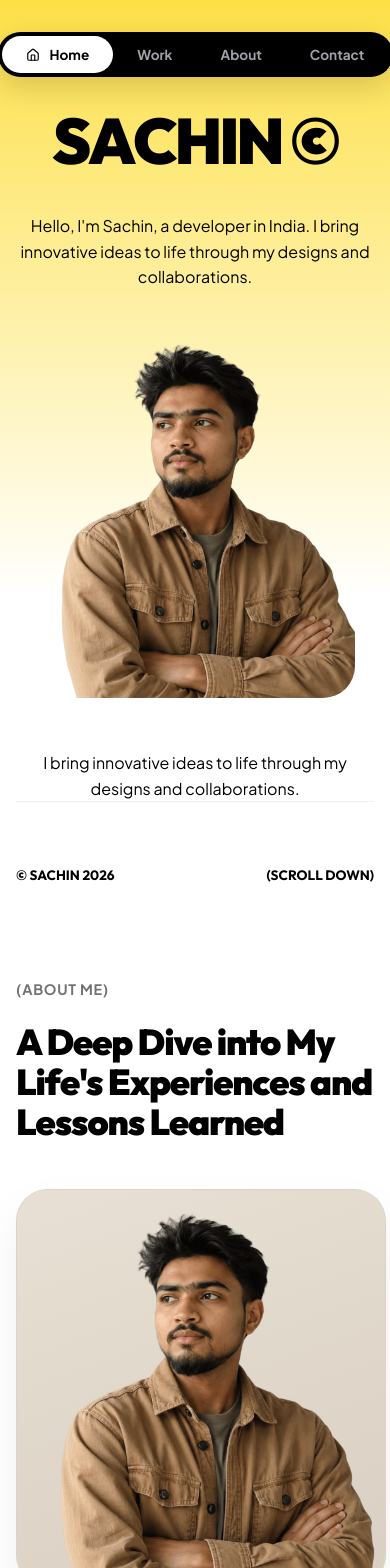
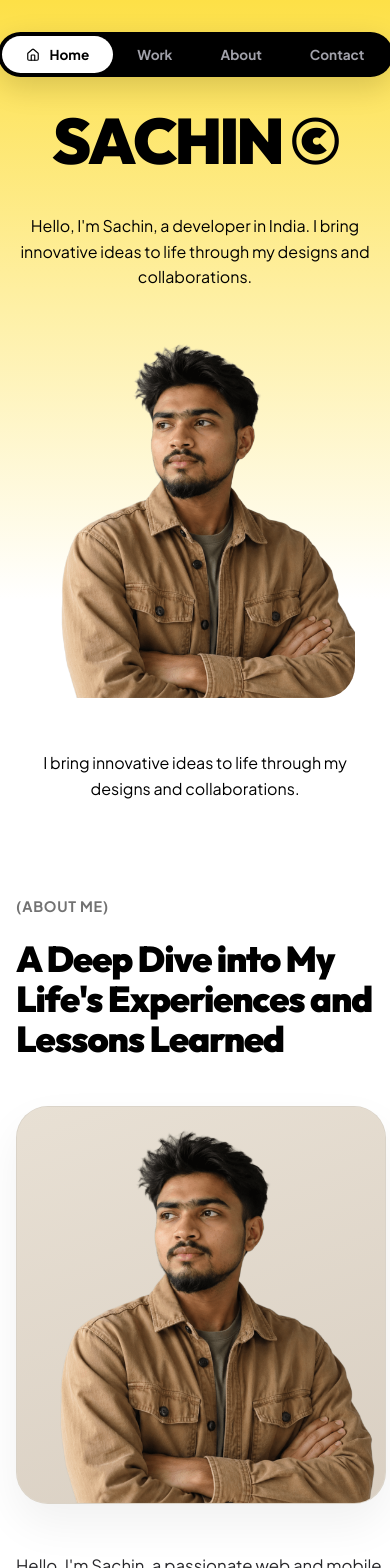
Before and after one commit to Sachin-264/sachin_portfolio, a React (Vite) app: page / in a window 390 px wide. Shown: the top 1568 px of the page. Built offline with nearby package versions, Linux system fonts and the light colour scheme.

Commit message:
Fix footer white space, Countron project card sizing, remove scroll/name labels

```diff
--- a/src/presentation/pages/PortfolioPage.tsx
+++ b/src/presentation/pages/PortfolioPage.tsx
@@ -598,11 +598,6 @@ export const PortfolioPage: React.FC = () => {
                 </div>
               </div>
 
-              {/* Bottom row labels */}
-              <div className={styles.themeBBottomRow}>
-                <span className={styles.themeBBottomLabel}>© Sachin 2026</span>
-                <span className={styles.themeBBottomLabel}>(Scroll down)</span>
-              </div>
             </main>
 
             {/* Full-width white band for the About section */}
--- a/src/presentation/styles/Portfolio.module.css
+++ b/src/presentation/styles/Portfolio.module.css
@@ -334,7 +334,7 @@
   background: linear-gradient(to bottom, #fde047 0%, #ffffff 600px);
   min-height: 100vh;
   width: 100%;
-  padding: 2rem 4rem;
+  padding: 2rem 4rem 0 4rem;
   display: flex;
   flex-direction: column;
   gap: 0;
@@ -342,7 +342,7 @@
 
 @media (max-width: 768px) {
   .themeBWrapper {
-    padding: 1rem;
+    padding: 1rem 1rem 0 1rem;
   }
 }
 
@@ -1377,7 +1377,7 @@
 /* 3-column grid */
 .themeBProjectsGrid {
   display: grid;
-  grid-template-columns: repeat(3, 1fr);
+  grid-template-columns: repeat(3, minmax(0, 1fr));
   gap: 1.25rem;
 }
 
@@ -1476,6 +1476,9 @@
 }
 
 .themeBProjectImage {
+  position: absolute;
+  top: 0;
+  left: 0;
   width: 100%;
   height: 100%;
   object-fit: cover;
```
